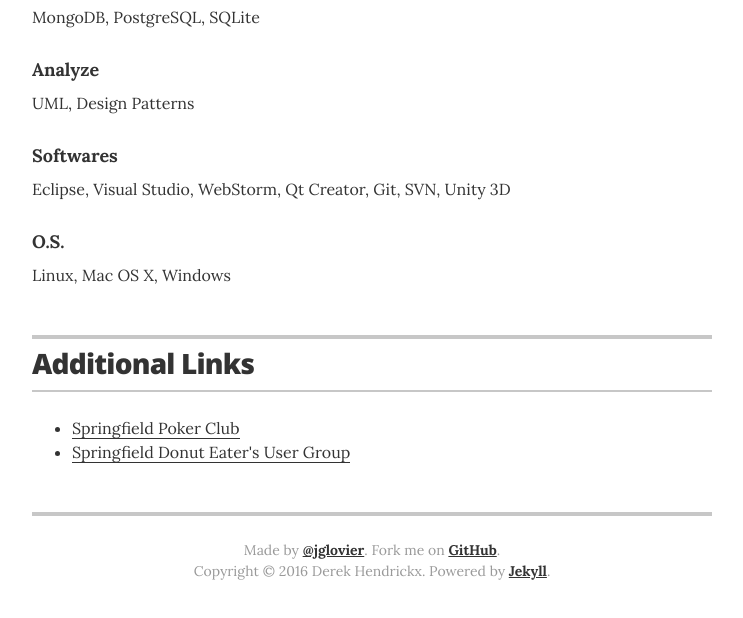
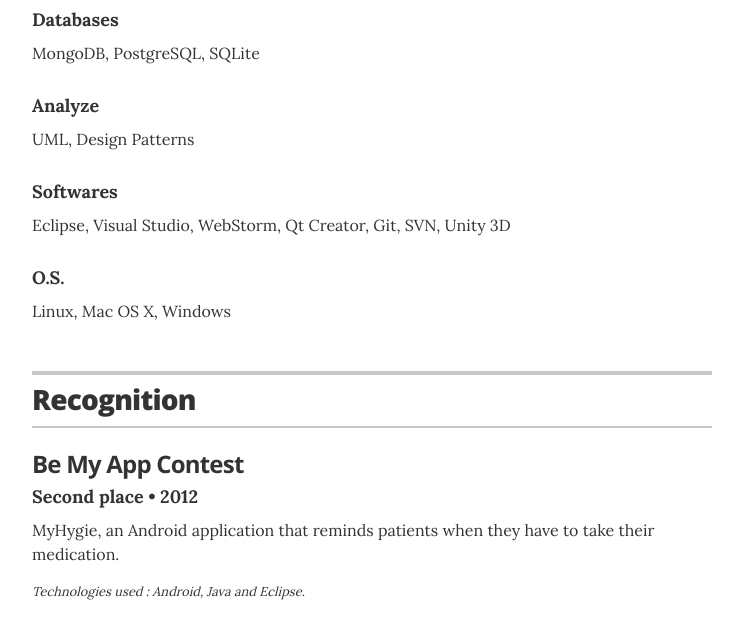
Before and after one commit to derekhendrickx/derekhendrickx.github.io, a Jekyll site: the page built from index.html, in a window 1280 px wide and 1400 px high, scrolled down 7820 px. Shown: the top 618 px of the window, without its empty margins (268-1011 px from the left). Built offline with Jekyll 4.4.1, drawn with Linux system fonts in a browser that asks for light colours; some of the changed text lies outside the part shown; grey boxes are pictures that could not be loaded.

Commit message:
Add recognition section

```diff
--- a/_config.yml
+++ b/_config.yml
@@ -27,7 +27,7 @@ resume_section_experience:      true
 resume_section_education:       true
 resume_section_projects:        true
 resume_section_skills:          true
-resume_section_recognition:     false
+resume_section_recognition:     true
 resume_section_links:           true
 resume_section_associations:    false
 
--- a/_layouts/resume.html
+++ b/_layouts/resume.html
@@ -52,9 +52,10 @@
           <h3 class="resume-item-title">Adneom</h3>
           <h4 class="resume-item-details">Developer &bull; June 2015 &mdash; Present</h4>
           <p class="resume-item-copy">Testing, code review and support for Howaboutsales, a cloud solution (SaaS) for indirect sales channel management. They automate sales and marketing processes through the entire partner and customer journey.</p>
+          <p class="resume-item-copy"><em><small>Technologies used : JIRA, AngularJS, IONIC, HTML 5/CSS, Git, SourceTree.</small></em></p>
+
           <p class="resume-item-copy">
             Mobile application on Android and iOS for a new social network in a team of 3 to 7 developers that I had to lead at the end.
-
             <ul class="resume-item-list">
               <li>Worked on several features like audio, notifications, profile, top users, statistics and settings.</li>
               <li>Multi-language support: English, French and Dutch.</li>
@@ -83,7 +84,7 @@
               <li>
                 Face-tracking for Unity 3D using OpenCV. It is a native plug-in written in C++ with a focus on performance for a smooth tracking and a decent framerate in Unity.
                 <p class="video-container">
-                  <iframe width="640" height="360" src="//www.youtube-nocookie.com/embed/KdvFCfQXMH0?rel=0&amp;showinfo=0" frameborder="0" allowfullscreen></iframe>
+                  <iframe width="640" height="360" src="https://www.youtube-nocookie.com/embed/KdvFCfQXMH0?rel=0&amp;showinfo=0" frameborder="0" allowfullscreen></iframe>
                 </p>
               </li>
               <li>
@@ -102,7 +103,7 @@
               <li>
                 Audio visualization in Unity 3D.
                 <p class="video-container">
-                  <iframe width="640" height="360" src="//www.youtube-nocookie.com/embed/7uTCw6QBMTM?rel=0&amp;showinfo=0" frameborder="0" allowfullscreen></iframe>
+                  <iframe width="640" height="360" src="https://www.youtube-nocookie.com/embed/7uTCw6QBMTM?rel=0&amp;showinfo=0" frameborder="0" allowfullscreen></iframe>
                 </p>
               </li>
             </ul>
@@ -226,10 +227,10 @@
             <em><small>Technologies used : Mac OS X, Mono Develop, Unity 3D, C#, Python, Autodesk Maya, OptiTrack and custom client/server solution.</small></em>
           </p>
           <p class="video-container">
-            <iframe width="680" height="383" src="//www.youtube-nocookie.com/embed/nnkq6x-22-A?rel=0&amp;showinfo=0" frameborder="0" allowfullscreen></iframe>
+            <iframe width="680" height="383" src="https://www.youtube-nocookie.com/embed/nnkq6x-22-A?rel=0&amp;showinfo=0" frameborder="0" allowfullscreen></iframe>
           </p>
           <p class="video-container">
-            <iframe width="680" height="383" src="//www.youtube-nocookie.com/embed/wDE4zfd9jiE?rel=0&amp;showinfo=0" frameborder="0" allowfullscreen></iframe>
+            <iframe width="680" height="383" src="https://www.youtube-nocookie.com/embed/wDE4zfd9jiE?rel=0&amp;showinfo=0" frameborder="0" allowfullscreen></iframe>
           </p>
         </div>
 
@@ -299,21 +300,18 @@
         </header>
 
         <div class="resume-item">
-          <h3 class="resume-item-title">Springfield Nuclear Power Plant</h3>
-          <h4 class="resume-item-details">Outstanding Achievement &bull; 2010</h4>
-          <p class="resume-item-copy">Awarded for stopping a nuclear meltdown, even though I also started it.</p>
-        </div>
-
-        <div class="resume-item">
-          <h3 class="resume-item-title">Duff Beer Customer of the year</h3>
-          <h4 class="resume-item-details">1997 &mdash; 2001, 2003, 2008 &mdash; 2012</h4>
-          <p class="resume-item-copy">Honored by <a href="https://en.wikipedia.org/wiki/Duff_Beer">Duff Beer</a> for being an outstanding customer several years straight. Qualifications included most beer consumed at a bar, most beer purchased, and most beer ralphed.</p>
-        </div>
-
-        <div class="resume-item">
-          <h3 class="resume-item-title">Moe's Patron of the Month</h3>
-          <h4 class="resume-item-details">12/2001, 8/2004</h4>
-          <p class="resume-item-copy">Specifically this prestigious awarded twice for stopping a robber with my belly.</p>
+          <h3 class="resume-item-title">Be My App Contest</h3>
+          <h4 class="resume-item-details">Second place &bull; 2012</h4>
+          <p class="resume-item-copy">MyHygie, an Android application that reminds patients when they have to take their medication.</p>
+          <p class="resume-item-copy">
+            <em><small>Technologies used : Android, Java and Eclipse.</small></em>
+          </p>
+          <p class="video-container">
+            <iframe width="680" height="383" src="https://www.youtube-nocookie.com/embed/B84YjjzhZrM?rel=0&amp;showinfo=0" frameborder="0" allowfullscreen></iframe>
+          </p>
+          <p class="video-container">
+            <iframe width="680" height="383" src="https://www.youtube-nocookie.com/embed/uUAU3UN39eQ?rel=00&amp;showinfo=0" frameborder="0" allowfullscreen></iframe>
+          </p>
         </div>
 
       </section>
@@ -365,7 +363,7 @@
 
       <footer class="page-footer">
         <p class="footer-line">Made by <a href="http://twitter.com/jglovier" target="_blank">@jglovier</a>. Fork me on <a href="https://github.com/jglovier/resume-template" target="_blank">GitHub</a>.</p>
-        <p class="footer-line">Copyright &copy; 2016 Derek Hendrickx. Powered by <a href="http://jekyllrb.com/" target="_blank">Jekyll</a>.</p>
+        <p class="footer-line">Copyright &copy; <script type="text/javascript">document.write(new Date().getFullYear());</script> Derek Hendrickx. Powered by <a href="http://jekyllrb.com/" target="_blank">Jekyll</a>.</p>
       </footer>
 
     </div>
```
